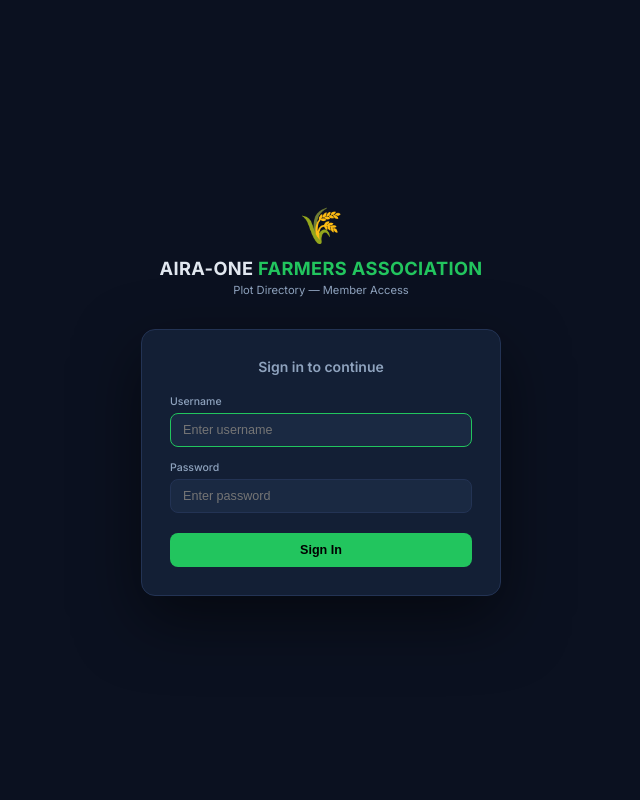
After one commit to damu1966/aira-view, a Flask app: page /login in a window 1280 px wide. The commit adds this page. Shown: the whole page, without its empty margins (319-959 px from the left). Run offline with Flask 3, Linux system fonts and the light colour scheme.

Commit message:
Add login page with session-based auth

```diff
--- a/app.py
+++ b/app.py
@@ -1,15 +1,45 @@
 import os
+from functools import wraps
 import requests
-from flask import Flask, render_template, jsonify, redirect
+from flask import Flask, render_template, jsonify, redirect, session, request
 
 app = Flask(__name__)
+app.secret_key = os.environ.get('SECRET_KEY', 'dev-secret-change-in-prod')
 
-ADMIN = 'https://airafoads.pythonanywhere.com'
+ADMIN    = 'https://airafoads.pythonanywhere.com'
+APP_USER = os.environ.get('APP_USERNAME', 'aira')
+APP_PASS = os.environ.get('APP_PASSWORD', 'farm2024')
+
+def login_required(f):
+    @wraps(f)
+    def decorated(*args, **kwargs):
+        if not session.get('logged_in'):
+            return redirect('/login')
+        return f(*args, **kwargs)
+    return decorated
+
+@app.route('/login', methods=['GET', 'POST'])
+def login():
+    error = None
+    if request.method == 'POST':
+        if request.form.get('username') == APP_USER and \
+           request.form.get('password') == APP_PASS:
+            session['logged_in'] = True
+            return redirect('/')
+        error = 'Invalid username or password'
+    return render_template('login.html', error=error)
+
+@app.route('/logout')
+def logout():
+    session.clear()
+    return redirect('/login')
 
 @app.route('/')
+@login_required
 def index(): return render_template('index.html')
 
 @app.route('/api/map-info')
+@login_required
 def map_info():
     try:
         r = requests.get(f'{ADMIN}/api/map-info', timeout=5)
@@ -18,12 +48,14 @@ def map_info():
         return jsonify({'width': 1241, 'height': 1754})
 
 @app.route('/api/data')
+@login_required
 def get_data():
     plots  = requests.get(f'{ADMIN}/api/plots',  timeout=15).json()
     owners = requests.get(f'{ADMIN}/api/owners', timeout=15).json()
     return jsonify({'plots': plots, 'owners': owners})
 
 @app.route('/static/uploads/<path:fn>')
+@login_required
 def serve_upload(fn):
     return redirect(f'{ADMIN}/static/uploads/{fn}')
 
--- /dev/null
+++ b/templates/login.html
@@ -0,0 +1,77 @@
+<!DOCTYPE html>
+<html lang="en">
+<head>
+<meta charset="UTF-8">
+<meta name="viewport" content="width=device-width, initial-scale=1.0">
+<title>AIRA — Login</title>
+<link rel="preconnect" href="https://fonts.googleapis.com">
+<link href="https://fonts.googleapis.com/css2?family=Inter:wght@300;400;500;600;700&display=swap" rel="stylesheet">
+<style>
+*,*::before,*::after{box-sizing:border-box;margin:0;padding:0}
+:root{
+  --bg:#0b1120;--surface:#131f35;--card:#1a2942;--border:#233354;
+  --accent:#22c55e;--red:#ef4444;--text:#e2e8f0;--muted:#8fa3be;
+}
+html,body{height:100%;font-family:'Inter',system-ui,sans-serif;
+          background:var(--bg);color:var(--text);font-size:14px}
+.page{display:flex;flex-direction:column;align-items:center;
+      justify-content:center;min-height:100vh;padding:20px}
+.brand{text-align:center;margin-bottom:32px}
+.brand-icon{font-size:2.5rem;margin-bottom:10px}
+.brand-name{font-size:1.3rem;font-weight:700;letter-spacing:.02em}
+.brand-name span{color:var(--accent)}
+.brand-sub{font-size:.8rem;color:var(--muted);margin-top:4px}
+.login-box{
+  background:var(--surface);border:1px solid var(--border);border-radius:14px;
+  padding:28px;width:100%;max-width:360px;
+  box-shadow:0 24px 64px rgba(0,0,0,.5);
+}
+.login-box h2{font-size:1rem;font-weight:600;margin-bottom:20px;text-align:center;color:var(--muted)}
+.form-group{margin-bottom:14px}
+.form-group label{display:block;font-size:.75rem;color:var(--muted);margin-bottom:5px;font-weight:500}
+.form-group input{
+  width:100%;background:var(--card);border:1px solid var(--border);
+  border-radius:8px;color:var(--text);padding:9px 12px;outline:none;font-size:.9rem;
+  transition:border-color .15s;
+}
+.form-group input:focus{border-color:var(--accent)}
+.btn-login{
+  width:100%;padding:10px;background:var(--accent);color:#000;border:none;
+  border-radius:8px;font-weight:700;font-size:.9rem;cursor:pointer;
+  margin-top:6px;transition:filter .15s;
+}
+.btn-login:hover{filter:brightness(1.1)}
+.error{
+  background:rgba(239,68,68,.1);border:1px solid rgba(239,68,68,.3);
+  color:var(--red);border-radius:8px;padding:8px 12px;
+  font-size:.8rem;margin-bottom:14px;text-align:center;
+}
+</style>
+</head>
+<body>
+<div class="page">
+  <div class="brand">
+    <div class="brand-icon">🌾</div>
+    <div class="brand-name">AIRA-ONE <span>FARMERS ASSOCIATION</span></div>
+    <div class="brand-sub">Plot Directory — Member Access</div>
+  </div>
+  <div class="login-box">
+    <h2>Sign in to continue</h2>
+    {% if error %}
+    <div class="error">{{ error }}</div>
+    {% endif %}
+    <form method="POST">
+      <div class="form-group">
+        <label>Username</label>
+        <input type="text" name="username" placeholder="Enter username" autofocus autocomplete="username">
+      </div>
+      <div class="form-group">
+        <label>Password</label>
+        <input type="password" name="password" placeholder="Enter password" autocomplete="current-password">
+      </div>
+      <button type="submit" class="btn-login">Sign In</button>
+    </form>
+  </div>
+</div>
+</body>
+</html>
```
Also changed, not shown: templates/index.html (+8 -0 lines).
